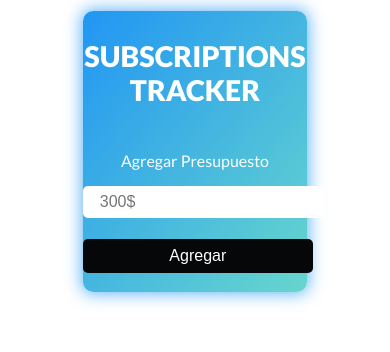
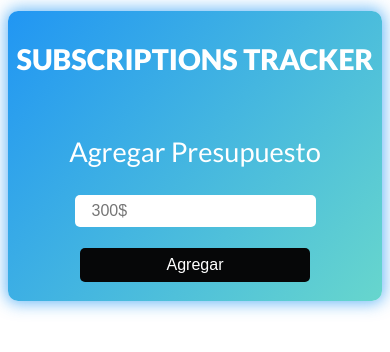
Before and after one commit to CarlosDanielBenitez/react-subscriptions-tracker, a React (Vite) app: page / in a window 390 px wide. Shown: the top 352 px of the page. Built offline with nearby package versions, Linux system fonts and the light colour scheme.

Commit message:
Features: implementing styles to my react project

```diff
--- a/src/App.css
+++ b/src/App.css
@@ -44,9 +44,14 @@ body{
   background-color: #060708;
   color: #fff;
 }
+.form-add-money input:hover{
+
+  background-color: #0061acc4;
+}
 .form-add-money p {
   color: #fff;
   font-weight: 500;
+  font-size: 1.7rem;
 }
 
 p.error {
@@ -174,4 +179,7 @@ p.author a {
     .edit{
       margin: 1rem 0;
     }
+    .App{
+      width: 100%;
+    }
   }
```
